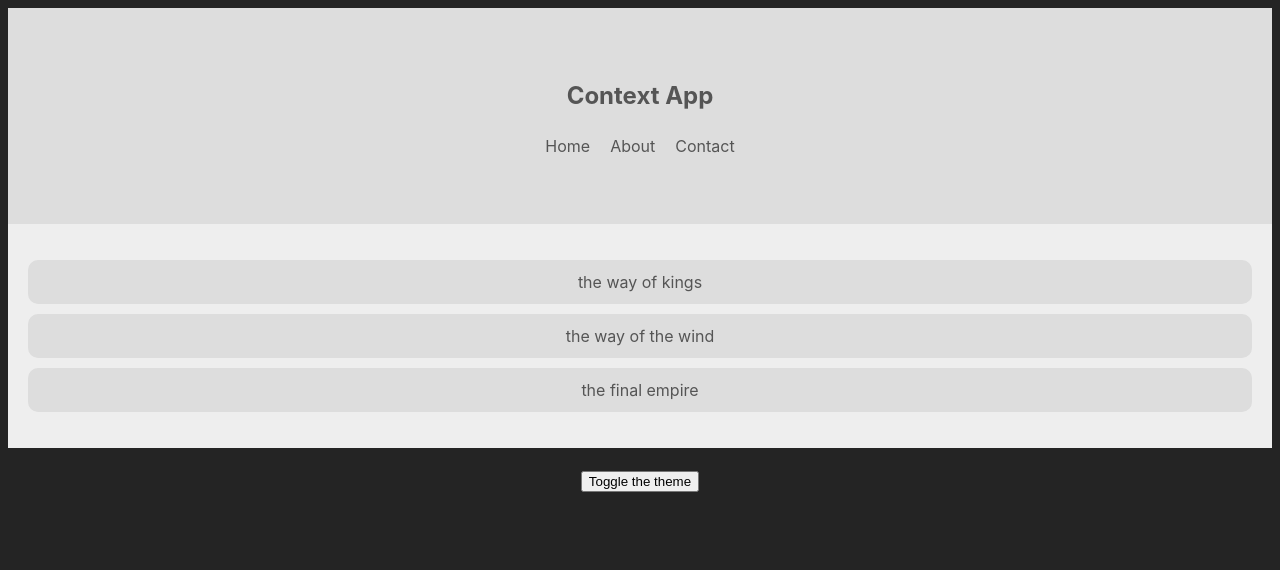
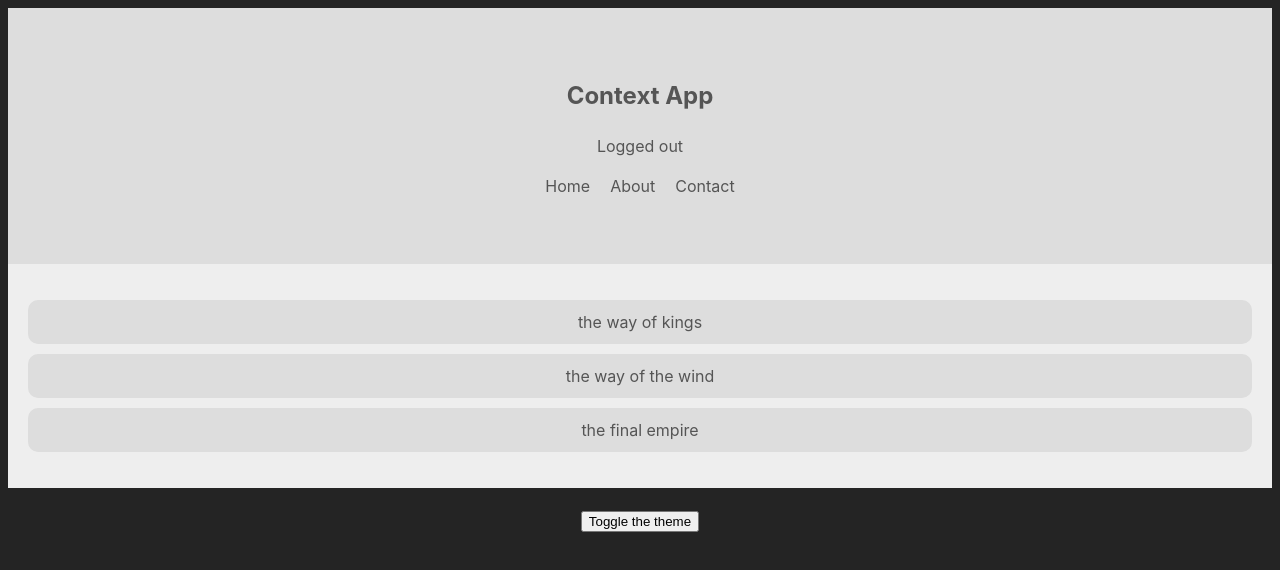
Before and after one commit to Emmy-Akintz/react-context-hooks, a React (Vite) app in the folder contextapp/: page / in a window 1280 px wide. Shown: the top 570 px of the page. Built offline with nearby package versions, Linux system fonts and the light colour scheme.

Commit message:
e-08 consuming multiple contexts

```diff
--- a/contextapp/src/components/Navbar.jsx
+++ b/contextapp/src/components/Navbar.jsx
@@ -1,15 +1,21 @@
 import React, { Component } from 'react'
 import { ThemeContext } from '../contexts/ThemeContext';
+import { AuthContext } from '../contexts/AuthContext';
 
 class Navbar extends Component {
     render() {
         return (
-            <ThemeContext.Consumer>{(context) => {
-                const { isLightTheme, light, dark } = context
+            <AuthContext.Consumer>{(authContext) => (
+                <ThemeContext.Consumer>{(themeContext) => {
+                    const { isAuthenticated, toggleAuth } = authContext
+                    const { isLightTheme, light, dark } = themeContext
                     const theme = isLightTheme ? light : dark
                     return (
                         <nav style={{ background: theme.ui, color: theme.syntax }}>
                             <h1>Context App</h1>
+                            <div onClick={toggleAuth}>
+                                { isAuthenticated ? 'Logged in' : 'Logged out'}
+                            </div>
                             <ul>
                                 <li>Home</li>
                                 <li>About</li>
@@ -18,6 +24,8 @@
                         </nav>
                     )
                 }}</ThemeContext.Consumer>
+            )}
+            </AuthContext.Consumer>
         );
     }
 }
```
Lines whose indentation alone changed are shown as unchanged.
